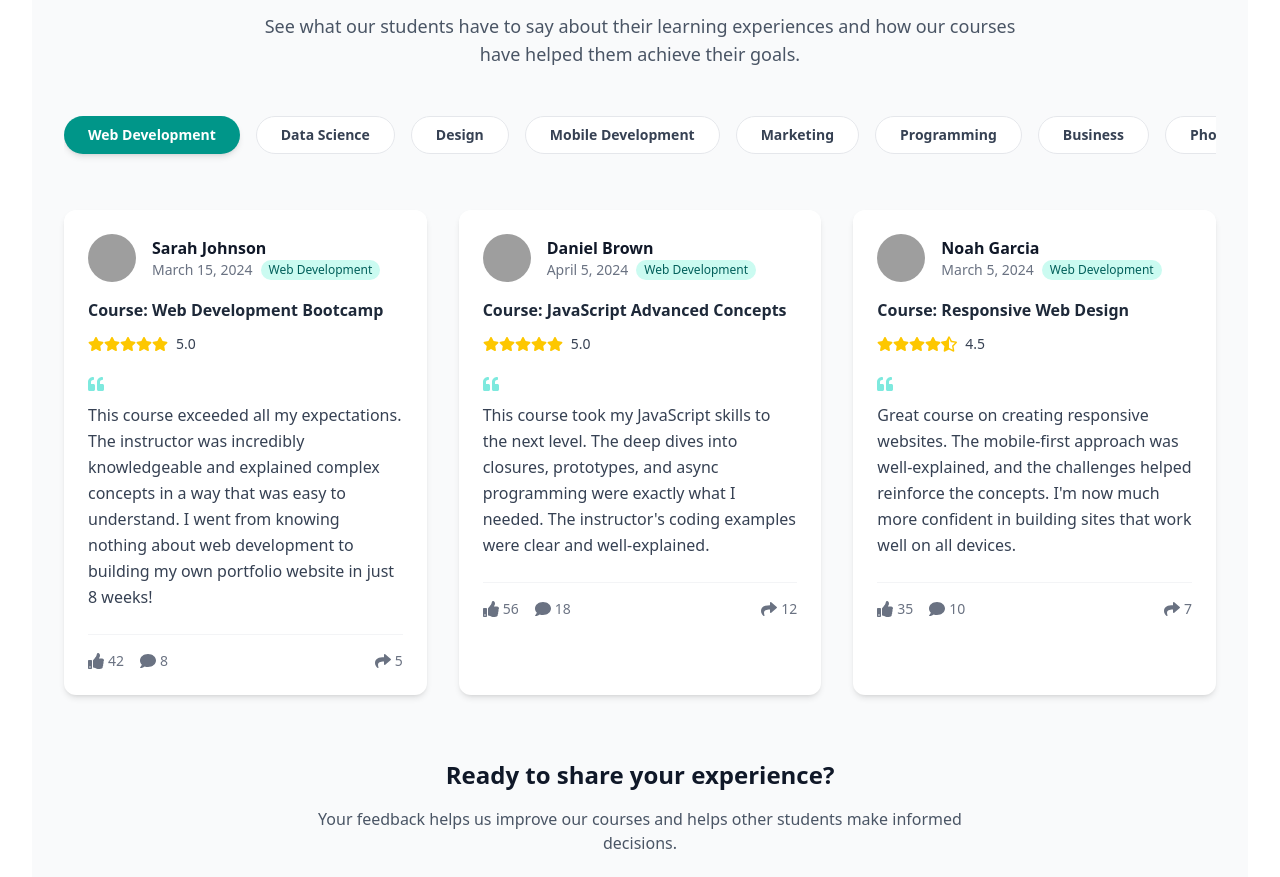
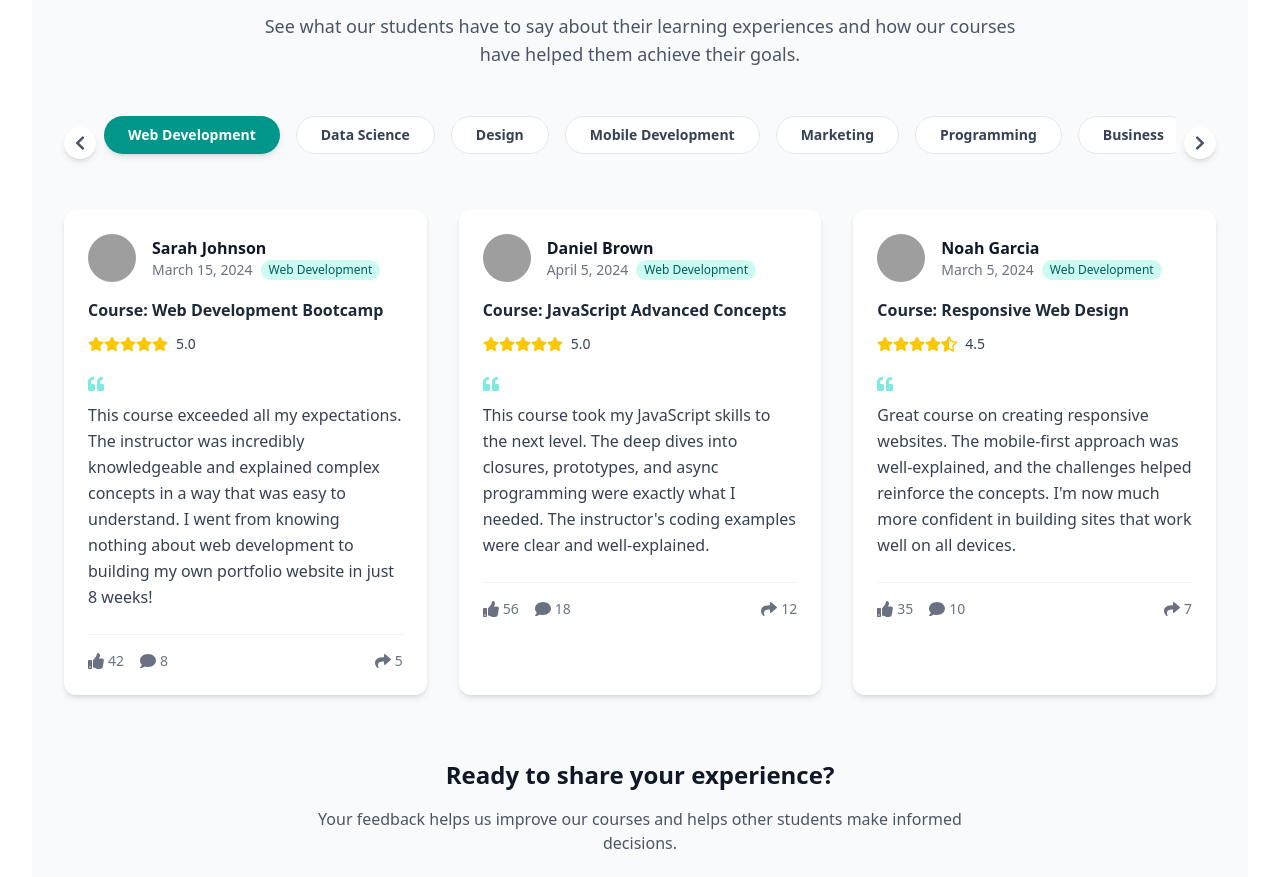
Before and after one commit to Ruchi-codes04/New-LMS-Frontend, a React (Vite) app: page / in a window 1280 px wide. Shown: the part 5337-6214 px from the top of the page. Built offline with nearby package versions, Linux system fonts and the light colour scheme; grey boxes are pictures that could not be loaded.

Commit message:
Add arrow navigation and hide scrollbars for courses and reviews filters

```diff
--- a/src/components/Reviews.jsx
+++ b/src/components/Reviews.jsx
@@ -1,8 +1,9 @@
-import React, { useState } from 'react';
-import { FaStar, FaStarHalfAlt, FaRegStar, FaQuoteLeft, FaThumbsUp, FaComment, FaShare } from 'react-icons/fa';
+import React, { useState, useRef } from 'react';
+import { FaStar, FaStarHalfAlt, FaRegStar, FaQuoteLeft, FaThumbsUp, FaComment, FaShare, FaChevronLeft, FaChevronRight } from 'react-icons/fa';
 
 const Reviews = () => {
   const [activeCategory, setActiveCategory] = useState('Web Development');
+  const scrollRef = useRef(null);
 
   // Sample review data
   const reviews = [
@@ -182,6 +183,19 @@ const Reviews = () => {
   // Filter reviews based on active category
   const filteredReviews = reviews.filter(review => review.category === activeCategory);
 
+  // Scroll functions for category tabs
+  const scrollLeft = () => {
+    if (scrollRef.current) {
+      scrollRef.current.scrollBy({ left: -200, behavior: 'smooth' });
+    }
+  };
+
+  const scrollRight = () => {
+    if (scrollRef.current) {
+      scrollRef.current.scrollBy({ left: 200, behavior: 'smooth' });
+    }
+  };
+
   // Function to render stars based on rating
   const renderStars = (rating) => {
     const stars = [];
@@ -218,13 +232,35 @@ const Reviews = () => {
         </div>
 
         {/* Category Filter */}
-        <div className="mb-10 overflow-x-auto pb-4">
+        <div className="mb-10 relative">
+          {/* Left Arrow */}
+          <button
+            onClick={scrollLeft}
+            className="absolute left-0 top-1/2 transform -translate-y-1/2 z-10 bg-white shadow-md rounded-full p-2 hover:bg-gray-50 transition-colors"
+          >
+            <FaChevronLeft className="text-gray-600" />
+          </button>
+
+          {/* Right Arrow */}
+          <button
+            onClick={scrollRight}
+            className="absolute right-0 top-1/2 transform -translate-y-1/2 z-10 bg-white shadow-md rounded-full p-2 hover:bg-gray-50 transition-colors"
+          >
+            <FaChevronRight className="text-gray-600" />
+          </button>
+
+          {/* Scrollable Container */}
+          <div
+            ref={scrollRef}
+            className="overflow-x-auto scrollbar-hide pb-4 mx-10"
+            style={{ scrollbarWidth: 'none', msOverflowStyle: 'none' }}
+          >
             <div className="flex space-x-4 min-w-max">
               {categories.map((category) => (
                 <button
                   key={category}
                   onClick={() => setActiveCategory(category)}
-                className={`px-6 py-2 rounded-full text-sm font-medium transition-all duration-200 ${activeCategory === category
+                  className={`px-6 py-2 rounded-full text-sm font-medium transition-all duration-200 whitespace-nowrap ${activeCategory === category
                       ? 'bg-teal-600 text-white shadow-md'
                       : 'bg-white text-gray-700 hover:bg-gray-100 border border-gray-200'
                     }`}
@@ -232,6 +268,7 @@ const Reviews = () => {
                   {category}
                 </button>
               ))}
+            </div>
           </div>
         </div>
 
--- a/src/pages/courses/AllCourses.jsx
+++ b/src/pages/courses/AllCourses.jsx
@@ -1,6 +1,6 @@
-import { useState, useEffect } from 'react';
+import { useState, useEffect, useRef } from 'react';
 import { Link } from 'react-router-dom';
-import { FaSearch, FaFilter, FaStar, FaRegClock, FaUserGraduate, FaChevronDown } from 'react-icons/fa';
+import { FaSearch, FaFilter, FaStar, FaRegClock, FaUserGraduate, FaChevronDown, FaChevronLeft, FaChevronRight } from 'react-icons/fa';
 import TrendingCourses from '../../components/TrendingCourses';
 import MicrosoftAI from '../../components/MicrosoftAI';
 import FAQ from '../../components/FAQ';
@@ -11,6 +11,7 @@ const AllCourses = () => {
   const [showFilters, setShowFilters] = useState(false);
   const [currentPage, setCurrentPage] = useState(1);
   const coursesPerPage = 9;
+  const scrollRef = useRef(null);
 
   // Filter states
   const [filters, setFilters] = useState({
@@ -69,6 +70,19 @@ const AllCourses = () => {
         average: false
       }
     });
+  };
+
+  // Scroll functions for category tabs
+  const scrollLeft = () => {
+    if (scrollRef.current) {
+      scrollRef.current.scrollBy({ left: -200, behavior: 'smooth' });
+    }
+  };
+
+  const scrollRight = () => {
+    if (scrollRef.current) {
+      scrollRef.current.scrollBy({ left: 200, behavior: 'smooth' });
+    }
   };
 
   // Helper function to check if course matches price filter
@@ -526,7 +540,29 @@ const AllCourses = () => {
 
       <div className="max-w-7xl mx-auto px-4 sm:px-6 lg:px-8 py-12 bg-white">
         {/* Category Tabs */}
-        <div className="mb-8 overflow-x-auto pb-2">
+        <div className="mb-8 relative">
+          {/* Left Arrow */}
+          <button
+            onClick={scrollLeft}
+            className="absolute left-0 top-1/2 transform -translate-y-1/2 z-10 bg-white shadow-md rounded-full p-2 hover:bg-gray-50 transition-colors"
+          >
+            <FaChevronLeft className="text-gray-600" />
+          </button>
+
+          {/* Right Arrow */}
+          <button
+            onClick={scrollRight}
+            className="absolute right-0 top-1/2 transform -translate-y-1/2 z-10 bg-white shadow-md rounded-full p-2 hover:bg-gray-50 transition-colors"
+          >
+            <FaChevronRight className="text-gray-600" />
+          </button>
+
+          {/* Scrollable Container */}
+          <div
+            ref={scrollRef}
+            className="overflow-x-auto scrollbar-hide pb-2 mx-10"
+            style={{ scrollbarWidth: 'none', msOverflowStyle: 'none' }}
+          >
             <div className="flex space-x-2 min-w-max">
               {categories.map(category => (
                 <button
@@ -541,6 +577,7 @@ const AllCourses = () => {
                   {category.name}
                 </button>
               ))}
+            </div>
           </div>
         </div>
 
```
Lines whose indentation alone changed are shown as unchanged.
